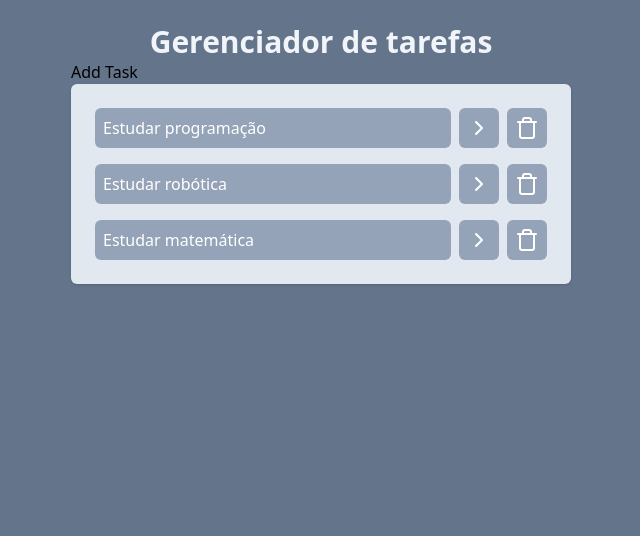
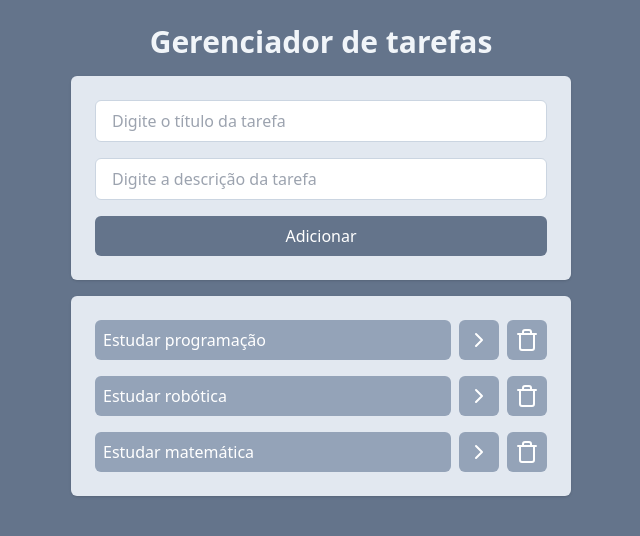
Before and after one commit to claudimf/react_full_stack_club, a React (Vite) app: page / in a window 1280 px wide. Shown: the top 536 px of the page, without its empty margins (319-959 px from the left). Built offline with nearby package versions, Linux system fonts and the light colour scheme.

Commit message:
Adding component 'addTask'

```diff
--- a/src/App.jsx
+++ b/src/App.jsx
@@ -41,7 +41,7 @@
 
   return (
     <div className="w-screen h-screen bg-slate-500 flex justify-center p-6">
-      <div className="w-[500px]">
+      <div className="w-[500px] space-y-4">
         <h1 className="text-3xl text-slate-100 font-bold text-center">
           Gerenciador de tarefas
         </h1>
--- a/src/components/AddTask.jsx
+++ b/src/components/AddTask.jsx
@@ -1,6 +1,20 @@
 function AddTask() {
     return (
-        <h1>Add Task</h1>
+        <div className="space-y-4 p-6 bg-slate-200 rounded-md shadow flex flex-col">
+            <input
+                type="text"
+                placeholder="Digite o título da tarefa"
+                className="border border-slate-300 outline-stone-400 px-4 py-2 rounded-md"
+            />
+            <input
+                type="text"
+                placeholder="Digite a descrição da tarefa"
+                className="border border-slate-300 outline-stone-400 px-4 py-2 rounded-md"
+            />
+            <button className="bg-slate-500 text-white px-4 py-2 rounded-md">
+                Adicionar
+            </button>
+        </div>
     );
 }
 
```
